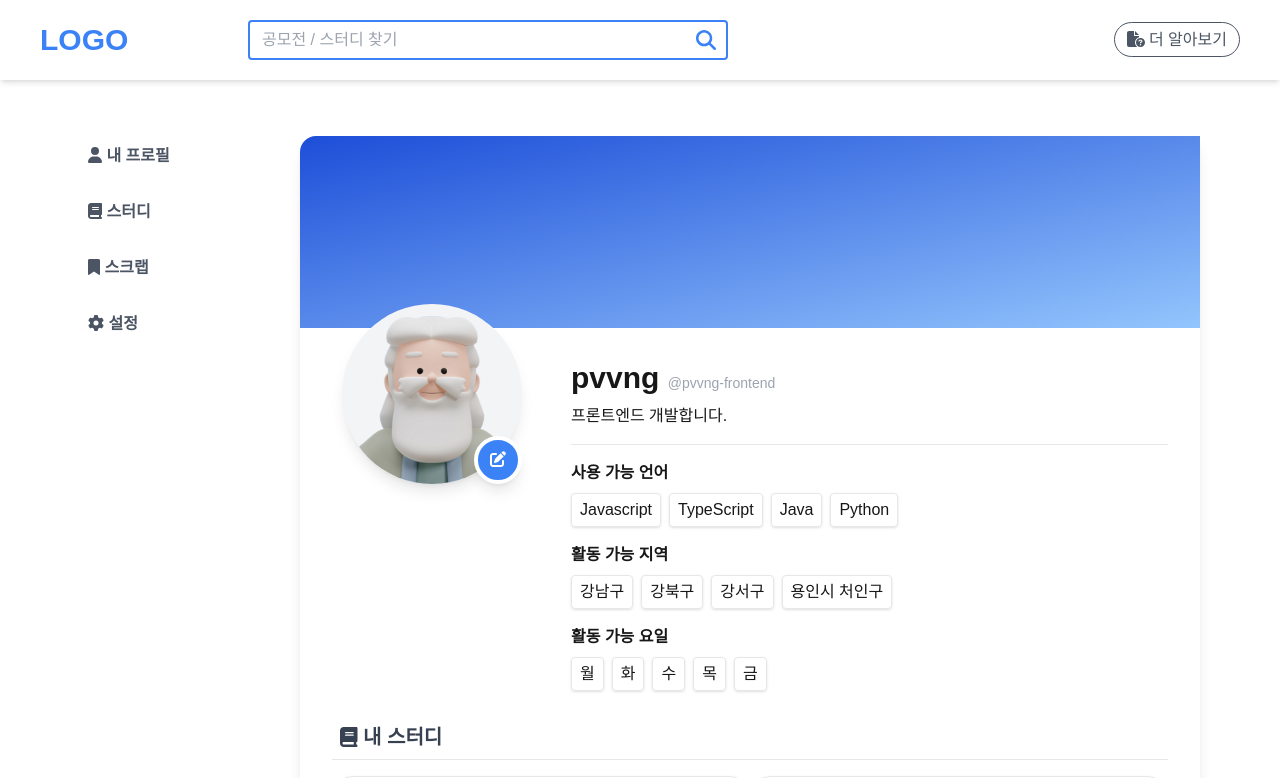
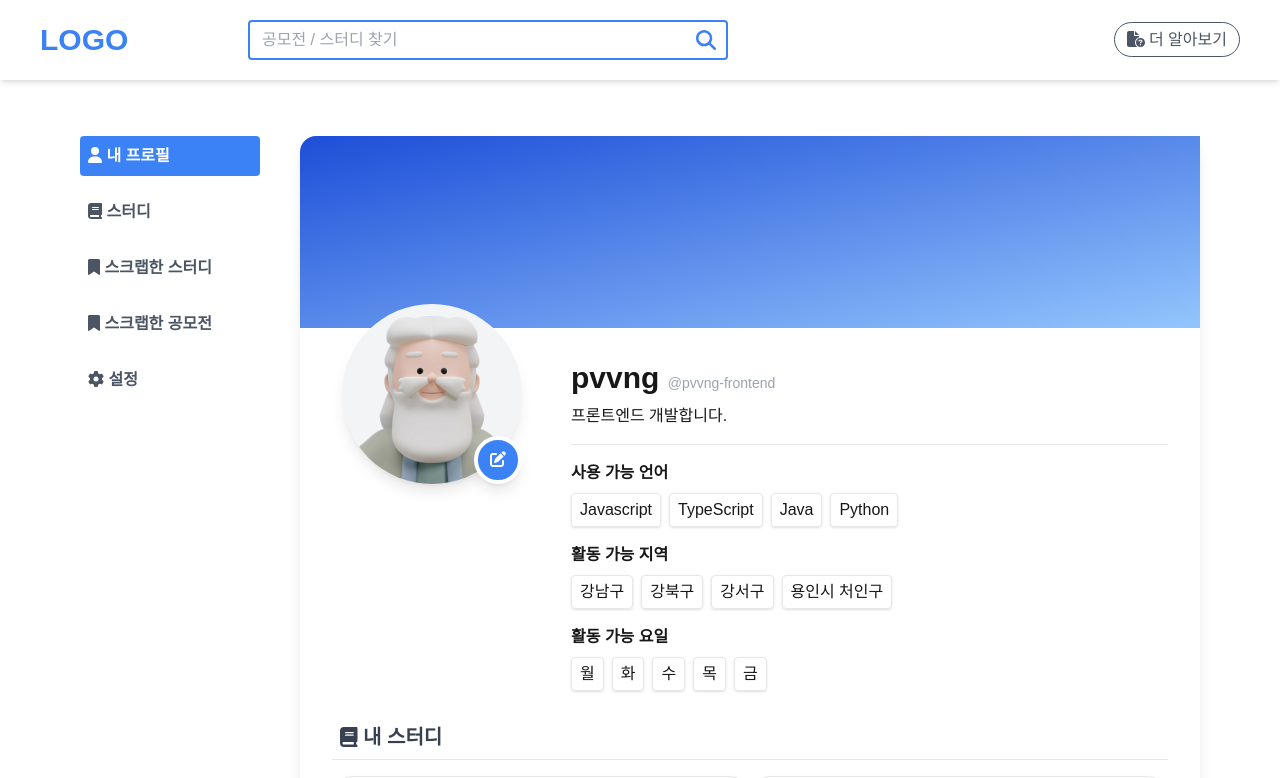
Before and after one commit to pvvng/ai-makers-fe, a Next.js app: page /my-page in a window 1280 px wide. Shown: the top 778 px of the page. Built offline with nearby package versions, Linux system fonts and the light colour scheme; no server answers.

Commit message:
feat : 사이드바 스크롤 기능 추가

```diff
--- /dev/null
+++ b/app/my-page/components/ObserverWrapper.tsx
@@ -0,0 +1,31 @@
+"use client";
+
+import { useMyPageScrollStore } from "@/store/useMyPageScrollStore";
+import { ReactNode, useEffect, useRef } from "react";
+
+/** observer를 사용하기 위한 wrapper 컴포넌트 */
+export default function ObserverWrapper({
+  children,
+  id,
+}: {
+  children: ReactNode;
+  id: string;
+}) {
+  const sectionRef = useRef<HTMLDivElement | null>(null);
+  const setSectionRef = useMyPageScrollStore((state) => state.setSectionRef);
+
+  useEffect(() => {
+    if (sectionRef.current) {
+      setSectionRef(id, sectionRef);
+    }
+    return () => {
+      setSectionRef(id, sectionRef);
+    };
+  }, [id, setSectionRef]);
+
+  return (
+    <div ref={sectionRef} id={id} data-id={id}>
+      {children}
+    </div>
+  );
+}
--- /dev/null
+++ b/app/my-page/components/ScrollWatcher.tsx
@@ -0,0 +1,45 @@
+"use client";
+
+import { useMyPageScrollStore } from "@/store/useMyPageScrollStore";
+import { useEffect } from "react";
+
+/** scroll 기능시 좀 더 제대로 된 위치에서 ref 관측하기 위해서 사용하는 컴포넌트 */
+export default function ScrollWatcher() {
+  const sections = useMyPageScrollStore((state) => state.sections);
+  const setActiveSection = useMyPageScrollStore(
+    (state) => state.setActiveSection
+  );
+
+  useEffect(() => {
+    const handleScroll = () => {
+      let closestSection = "";
+      let closestTop = Number.POSITIVE_INFINITY;
+
+      Object.entries(sections).forEach(([label, ref]) => {
+        if (ref.current) {
+          const rect = ref.current.getBoundingClientRect();
+          if (rect.top >= 0 && rect.top < closestTop) {
+            closestTop = rect.top;
+            closestSection = label;
+          }
+        }
+      });
+
+      if (closestSection) {
+        setActiveSection(closestSection);
+      }
+    };
+
+    window.addEventListener("scroll", handleScroll);
+    window.addEventListener("resize", handleScroll);
+
+    handleScroll();
+
+    return () => {
+      window.removeEventListener("scroll", handleScroll);
+      window.removeEventListener("resize", handleScroll);
+    };
+  }, [sections, setActiveSection]);
+
+  return null;
+}
--- a/app/my-page/components/SideBar.tsx
+++ b/app/my-page/components/SideBar.tsx
@@ -1,3 +1,5 @@
+"use client";
+
 import { FontAwesomeIcon } from "@fortawesome/react-fontawesome";
 import {
   faBook,
@@ -6,13 +8,16 @@ import {
   faUser,
   faUserGroup,
 } from "@fortawesome/free-solid-svg-icons";
+import { useMyPageScrollStore } from "@/store/useMyPageScrollStore";
+import classNames from "classnames";
 
 const sideBarItems = [
-  { icon: faUser, label: "내 프로필" },
-  { icon: faBook, label: "스터디" },
+  { icon: faUser, label: "내 프로필", id: "userInfo" },
+  { icon: faBook, label: "스터디", id: "studies" },
   // { icon: faUserGroup, label: "친구" },
-  { icon: faBookmark, label: "스크랩" },
-  { icon: faGear, label: "설정" },
+  { icon: faBookmark, label: "스크랩한 스터디", id: "scrapedStudy" },
+  { icon: faBookmark, label: "스크랩한 공모전", id: "scrapedContest" },
+  { icon: faGear, label: "설정", id: "setting" },
 ];
 
 export default function SideBar() {
@@ -26,10 +31,30 @@ export default function SideBar() {
 }
 
 function SideBarItemsMap() {
+  const sections = useMyPageScrollStore((state) => state.sections);
+  const activeSection = useMyPageScrollStore((state) => state.activeSection);
+
+  const handleScroll = (id: string) => {
+    const targetRef = sections[id]?.current;
+    if (targetRef) {
+      targetRef.scrollIntoView({ behavior: "smooth" });
+    }
+  };
+
+  const listClassname = (id: string) =>
+    classNames(
+      `w-full p-2 rounded font-bold ${
+        activeSection === id
+          ? "bg-blue-500 text-white"
+          : "text-gray-600 hover:bg-gray-200"
+      }`
+    );
+
   return sideBarItems.map((item) => (
     <li
       key={item.label}
-      className="w-full p-2 text-gray-600 rounded font-bold hover:bg-gray-200"
+      className={listClassname(item.id)}
+      onClick={() => handleScroll(item.id)}
     >
       <FontAwesomeIcon icon={item.icon} /> {item.label}
     </li>
--- a/app/my-page/components/content/ContentContainer.tsx
+++ b/app/my-page/components/content/ContentContainer.tsx
@@ -1,33 +1,46 @@
 // component
 import UserInfo from "./UserInfo/UserInfo";
 import Studies from "./Studies/Studies";
+import ScrapedStudy from "./Scrap/ScrapedStudy";
+import ScrapedContest from "./Scrap/ScrapedContest";
+import Setting from "./Setting";
+import ObserverWrapper from "../ObserverWrapper";
 // skeleton component
 import SkeletonContent from "../skeleton/SkeletonContent";
 import SkeletonStudies from "../skeleton/SkeletonStudies";
-// react
+import SkeletonScrap from "../skeleton/SkeletonScrap";
+// suspense
 import { Suspense } from "react";
-import ScrapedStudy from "./Scrap/ScrapedStudy";
-import SkeletonScrap from "../skeleton/SkeletonScrap";
-import ScrapedContest from "./Scrap/ScrapedContest";
-import Setting from "./Setting";
+import ScrollWatcher from "../ScrollWatcher";
 
 export default function ContentContainer() {
   return (
     <div className="w-5/6 rounded-tl-2xl shadow-lg overflow-hidden">
+      <ScrollWatcher />
+      <ObserverWrapper id="userInfo">
         <BackgroundBox />
         <Suspense fallback={<SkeletonContent />}>
           <UserInfo />
         </Suspense>
+      </ObserverWrapper>
+      <ObserverWrapper id="studies">
         <Suspense fallback={<SkeletonStudies />}>
           <Studies />
         </Suspense>
+      </ObserverWrapper>
+      <ObserverWrapper id="scrapedStudy">
         <Suspense fallback={<SkeletonScrap label="스크랩한 스터디" />}>
           <ScrapedStudy />
         </Suspense>
+      </ObserverWrapper>
+      <ObserverWrapper id="scrapedContest">
         <Suspense fallback={<SkeletonScrap label="스크랩한 공모전" />}>
           <ScrapedContest />
         </Suspense>
+      </ObserverWrapper>
+      <ObserverWrapper id="setting">
         <Setting />
+      </ObserverWrapper>
     </div>
   );
 }
--- /dev/null
+++ b/store/useMyPageScrollStore.tsx
@@ -0,0 +1,21 @@
+import { create } from "zustand";
+
+interface ScrollStore {
+  sections: Record<string, React.RefObject<HTMLDivElement | null>>;
+  setSectionRef: (
+    label: string,
+    ref: React.RefObject<HTMLDivElement | null>
+  ) => void;
+  activeSection: string;
+  setActiveSection: (label: string) => void;
+}
+
+export const useMyPageScrollStore = create<ScrollStore>((set) => ({
+  sections: {},
+  activeSection: "",
+  setSectionRef: (label, ref) =>
+    set((state) => ({
+      sections: { ...state.sections, [label]: ref },
+    })),
+  setActiveSection: (label) => set(() => ({ activeSection: label })),
+}));
```
Lines whose indentation alone changed are shown as unchanged.
